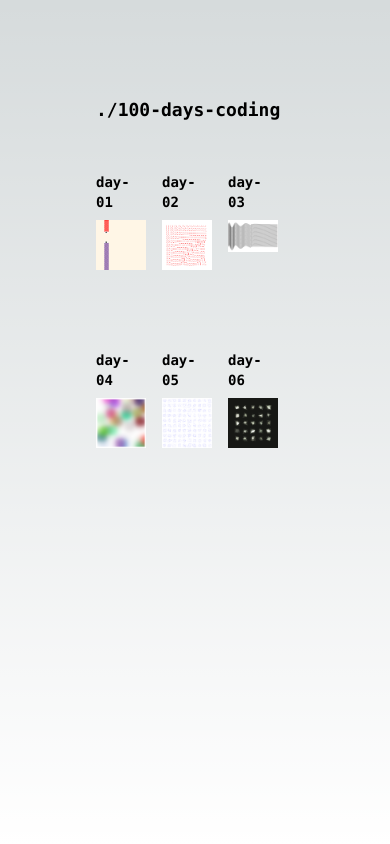
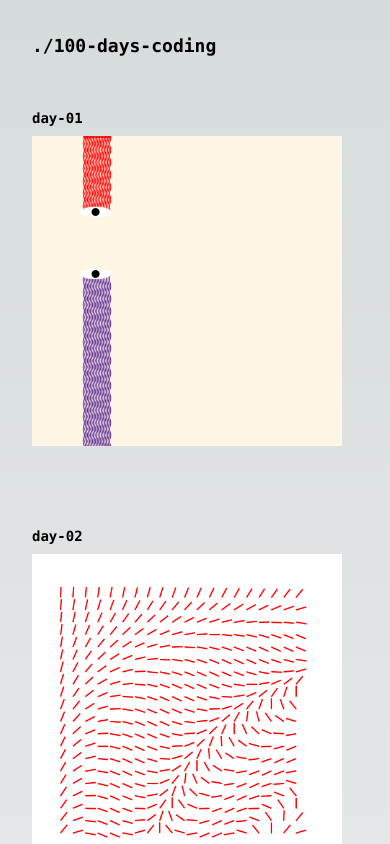
Before and after one commit to austinpickett/100-days-of-code, a Next.js app: page / in a window 390 px wide. Shown: the top 844 px of the page. Built offline with nearby package versions, Linux system fonts and the light colour scheme.

Commit message:
feat: responsive

```diff
--- a/app/layout.tsx
+++ b/app/layout.tsx
@@ -14,7 +14,7 @@ export default function RootLayout({
   return (
     <html lang='en'>
       <body>
-        <main className='flex min-h-screen flex-col items-center justify-between p-24'>
+        <main className='flex min-h-screen flex-col items-center justify-between lg:p-24 md:p-16 p-8 '>
           <div className='z-10 max-w-5xl w-full items-center justify-between font-mono text-sm'>
             <a href='/'>
               <h1 className='font-bold text-lg mb-2'>./100-days-coding</h1>
--- a/app/page.tsx
+++ b/app/page.tsx
@@ -6,7 +6,7 @@ const latest: number = 6;
 
 export default function Home() {
   return (
-    <div className='grid grid-cols-3'>
+    <div className='grid sm:grid-cols-3'>
       {Array.from({ length: latest }, (_, i) => i).map((v) => {
         const day = `day-${String(v + 1).padStart(2, '0')}`;
 
```
